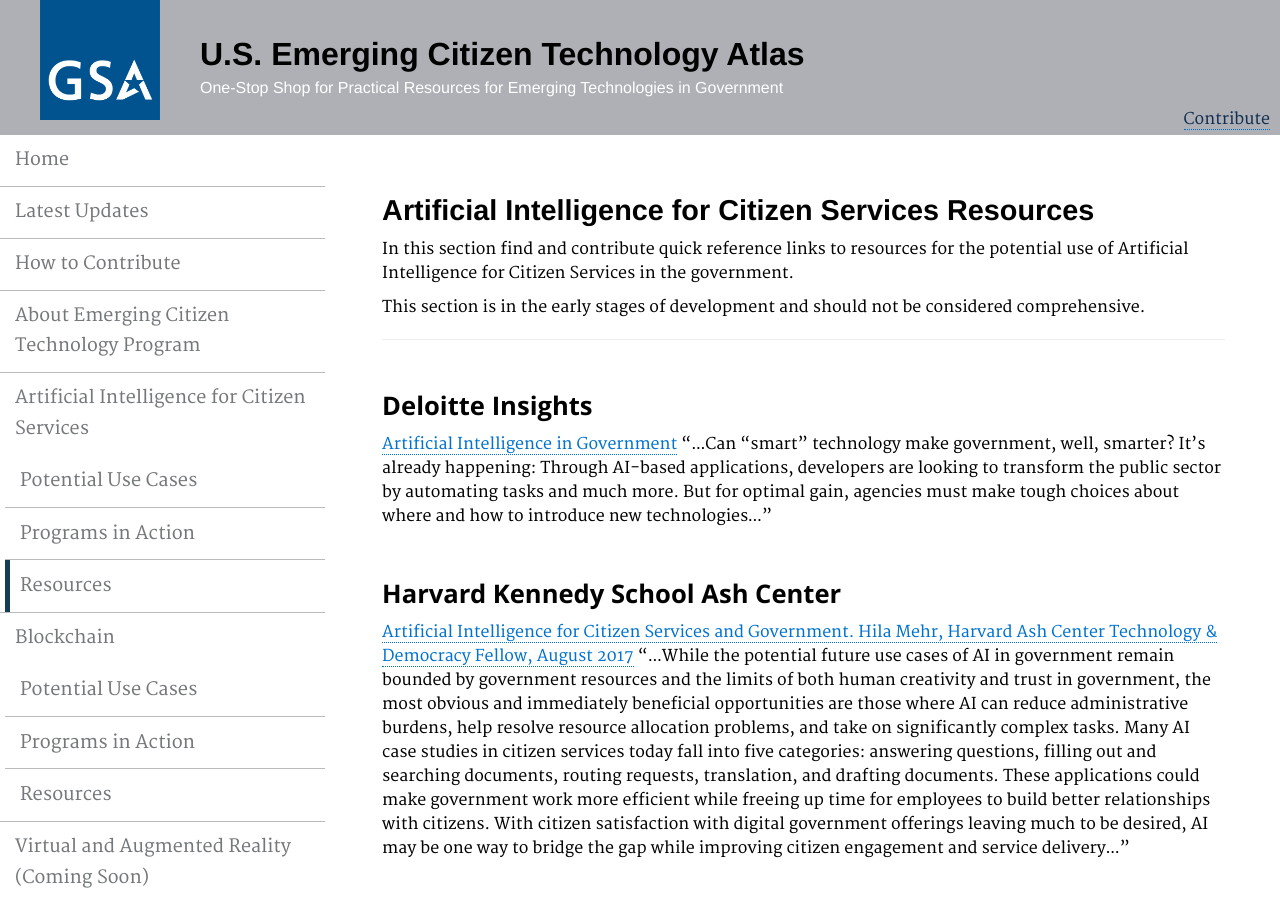
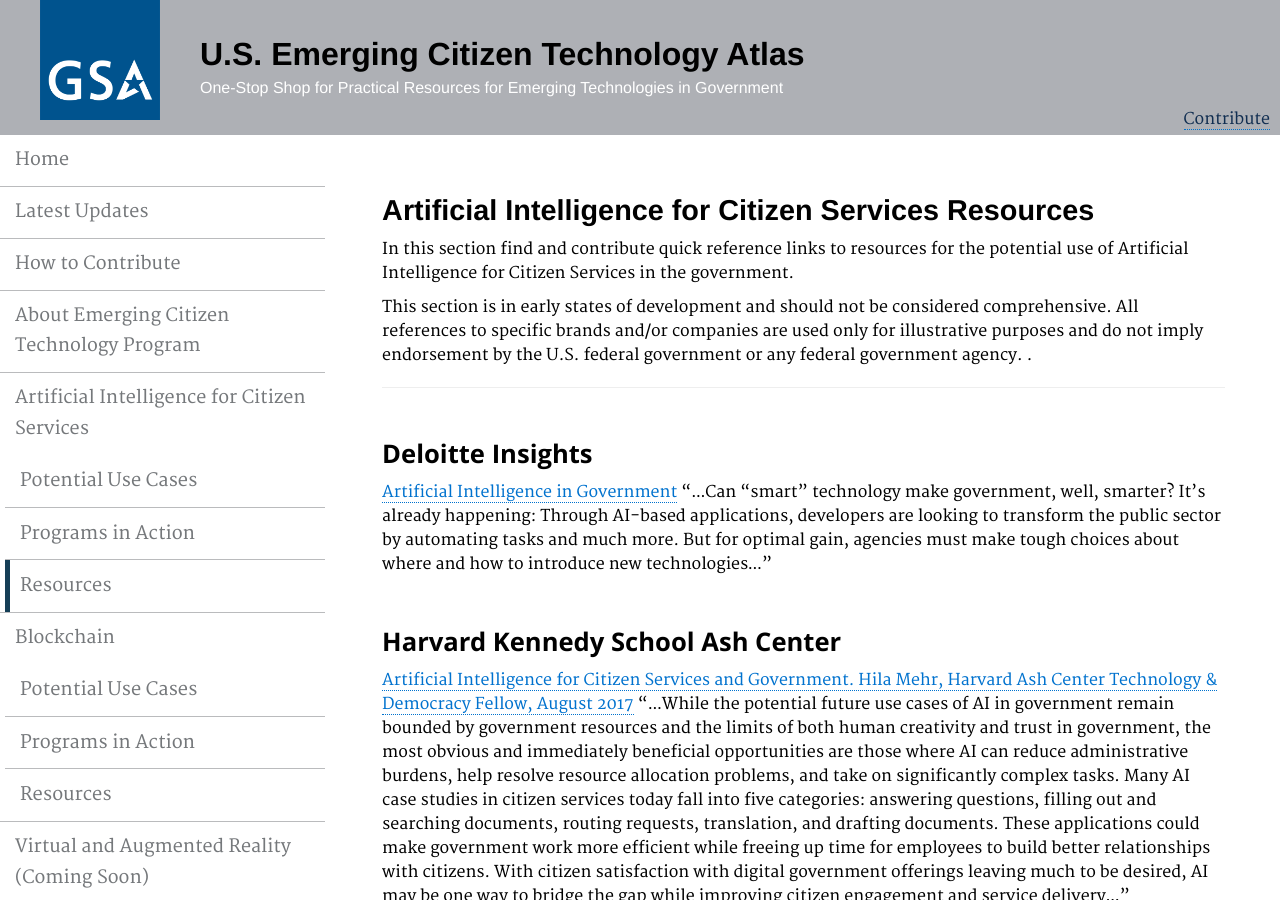
Before and after one commit to GSA/emerging-technology-atlas, a Jekyll site: the page built from pages/artificial-intelligence-resources.md, in a window 1280 px wide and 900 px high. Built offline with Jekyll 4.4.1, drawn with Linux system fonts in a browser that asks for light colours.

Commit message:
Update artificial-intelligence-resources.md

```diff
--- a/pages/artificial-intelligence-resources.md
+++ b/pages/artificial-intelligence-resources.md
@@ -9,7 +9,9 @@ description: ""
 
 <p>In this section find and contribute quick reference links to resources for the potential use of Artificial Intelligence for Citizen Services in the government.</p>
 
-<p> This section is in the early stages of development and should not be considered comprehensive.</p>
+<p> This section is in early states of development and should not be considered comprehensive. All references to specific brands and/or companies are used only for illustrative purposes and do not imply endorsement by the U.S. federal government or any federal government agency.
+
+.</p>
 
 ***
 
```
